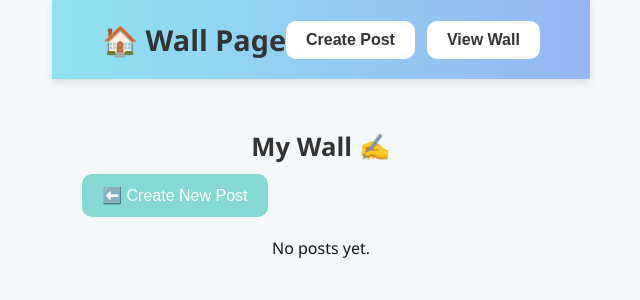
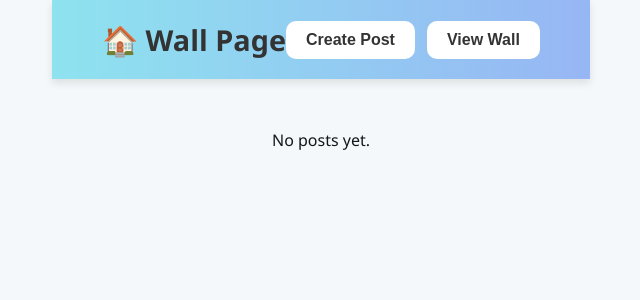
Before and after one commit to Hasitha-Kaluarachchi/Social-Media-Post-Builder-Feed-Prototype, a React (Vite) app: page / in a window 1280 px wide. Both pictures are taken after a click on the button "View Wall". Shown: the top 300 px of the page, without its empty margins (319-959 px from the left). Built offline with nearby package versions, Linux system fonts and the light colour scheme.

Commit message:
Update PostWall.jsx

```diff
--- a/src/components/PostWall.jsx
+++ b/src/components/PostWall.jsx
@@ -4,11 +4,6 @@ import SocialPost from "./SocialPost";
 const PostWall = ({ posts, onGoBack }) => {
   return (
     <div className="post-wall">
-      <h2>My Wall ✍️</h2>
-      <button className="back-btn" onClick={onGoBack}>
-        ⬅️ Create New Post
-      </button>
-
       {posts.length > 0 ? (
         posts.map((post) => <SocialPost key={post.id} post={post} />)
       ) : (
```
